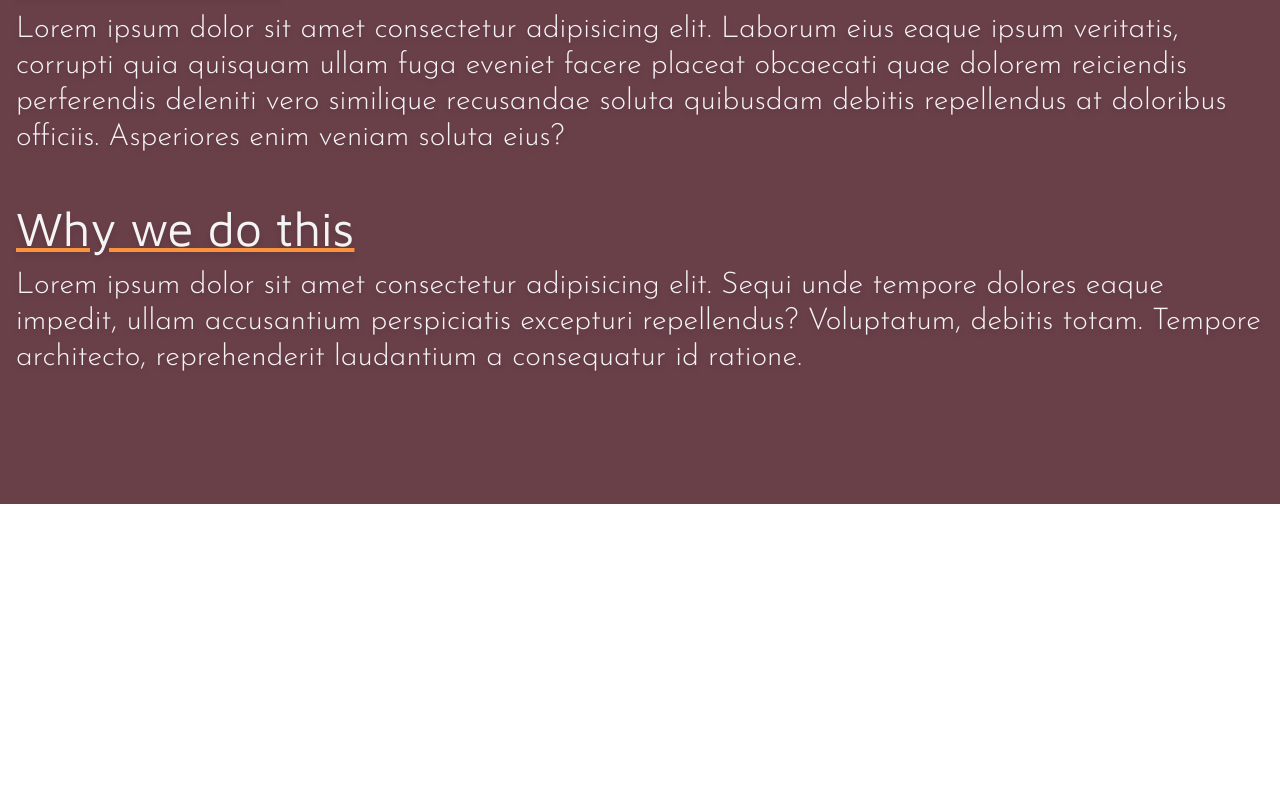
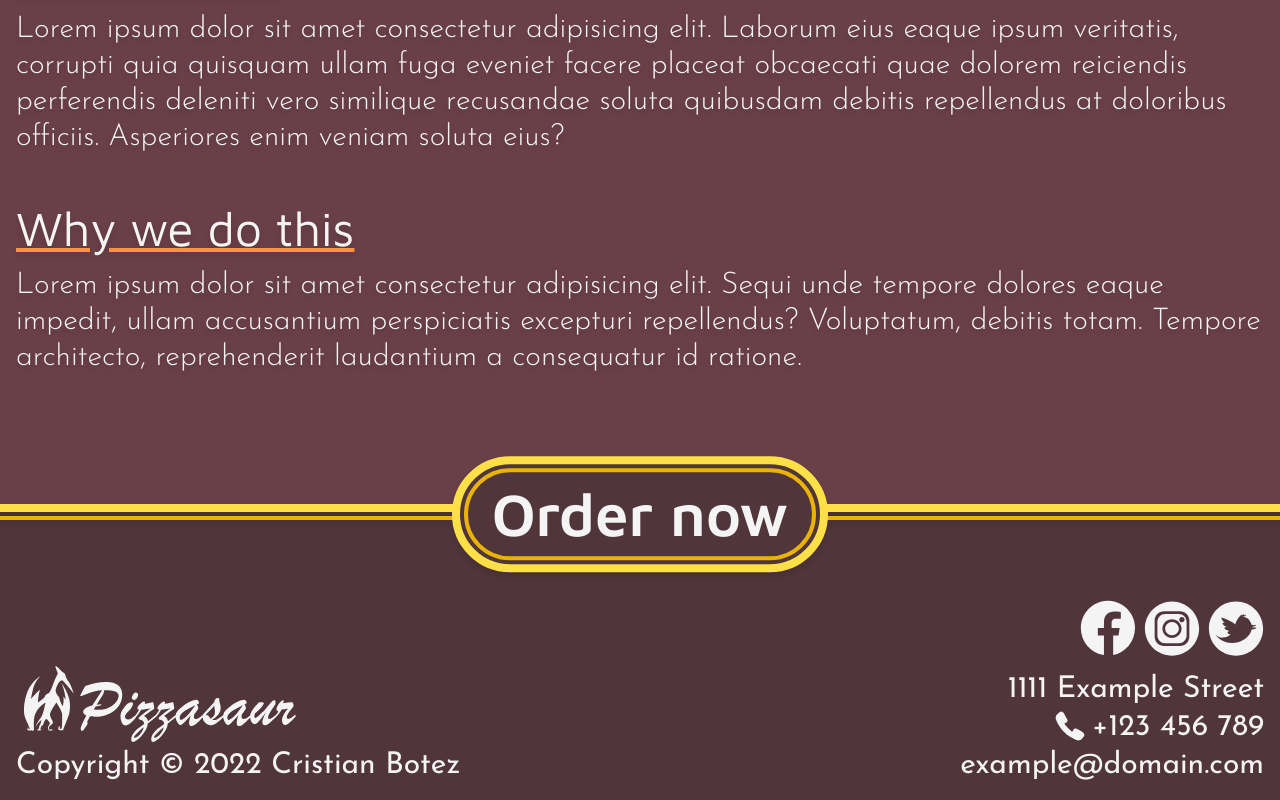
Before and after one commit to CryingEnder/pizzasaur, a React (Vite) app: page / in a window 1280 px wide. Shown: the part 1290-2090 px from the top of the page. Before the commit the page ends 1794 px from the top, so only its background shows below. Built offline with nearby package versions, Linux system fonts and the light colour scheme.

Commit message:
Build the Footer component

```diff
--- a/src/App.jsx
+++ b/src/App.jsx
@@ -2,6 +2,7 @@ import React, { Fragment } from "react";
 import Navbar from "./components/Navbar";
 import Hero from "./components/Hero";
 import AboutUs from "./components/AboutUs";
+import Footer from "./components/Footer";
 
 function App(props) {
   return (
@@ -9,6 +10,7 @@ function App(props) {
       <Navbar />
       <Hero />
       <AboutUs />
+      <Footer />
     </Fragment>
   );
 }
--- /dev/null
+++ b/src/components/Footer.jsx
@@ -0,0 +1,49 @@
+import React from "react";
+import Container from "./common/Container";
+import { logo } from "../utils/images";
+import { Facebook, Instagram, Twitter, Phone } from "./common/Icons";
+
+function Footer(props) {
+  return (
+    <div className="w-full relative h-2 text-zinc-100">
+      <div className="w-full text-center drop-shadow-md absolute top-0">
+        <div className="bg-yellow-300 h-1 tablet:h-2 mb-0.5 tablet:mb-1"></div>
+        <div className="bg-yellow-500 h-1"></div>
+        <div className="-translate-y-[55%] absolute left-0 right-0 mx-auto w-fit p-0.5 tablet:p-1 font-heading font-semibold cursor-pointer transition-colors bg-red-darker hover:bg-red-darkest border-solid border-4 tablet:border-8 border-yellow-300 rounded-full">
+          <h2 className="text-3xl tablet-small:text-4xl laptop:text-5xl desktop:text-6xl border-solid border-4 border-yellow-500 px-6 py-2 tablet:py-3 rounded-full">
+            Order now
+          </h2>
+        </div>
+      </div>
+      <Container
+        tag="footer"
+        stylesOut={"bg-red-darker"}
+        stylesIn={
+          "p-4 flex flex-col justify-center items-center laptop:items-end text-lg tablet:text-xl laptop:text-2xl desktop:text-3xl pt-20 tablet:pt-24 laptop:flex-row laptop:justify-between"
+        }
+      >
+        <div className="flex flex-col justify-center items-center text-center space-y-2 mb-8 laptop:items-end laptop:text-right laptop:space-y-0 laptop:mb-0 laptop:order-1">
+          <div className="laptop:order-1">
+            <p>1111 Example Street</p>
+            <p className="flex flex-row items-center justify-center laptop:justify-end space-x-1">
+              <Phone className=" mb-1 fill-current w-6 tablet:w-7 laptop:w-8 desktop:w-9" />
+              <span>+123 456 789</span>
+            </p>
+            <p>example@domain.com</p>
+          </div>
+          <div className="flex flex-row justify-center items-center space-x-2 laptop:pb-4">
+            <Facebook className="w-10 tablet:w-12 laptop:w-14 transition-colors fill-current hover:text-zinc-300 cursor-pointer" />
+            <Instagram className="w-10 tablet:w-12 laptop:w-14 transition-colors fill-current hover:text-zinc-300 cursor-pointer" />
+            <Twitter className="w-10 tablet:w-12 laptop:w-14 transition-colors fill-current hover:text-zinc-300 cursor-pointer" />
+          </div>
+        </div>
+        <div className="flex flex-col justify-center items-center laptop:items-start">
+          <img src={logo} className="w-56 laptop:w-72" alt="Pizzasaur logo" />
+          <p>Copyright &copy; 2022 Cristian Botez</p>
+        </div>
+      </Container>
+    </div>
+  );
+}
+
+export default Footer;
--- a/src/components/common/Icons.jsx
+++ b/src/components/common/Icons.jsx
@@ -28,4 +28,61 @@ function MenuButton({ ...props }) {
   );
 }
 
-export { CartIcon, Cross, MenuButton };
+function Facebook({ ...props }) {
+  return (
+    <svg {...props} xmlns="http://www.w3.org/2000/svg" viewBox="0 0 512 512">
+      <path
+        d="M255.2,7.8c46.2,0.5,87.8,11.9,125.1,34c36.8,21.7,67.4,52.5,88.9,89.4c22,37.5,33.3,79.4,33.8,125.8
+  c-1.3,63.5-21.3,117.8-60.1,162.8c-38.8,45-88.4,72.8-139.8,83.5V325.2h48.6l11-70H289v-45.8c-0.4-9.5,2.6-18.8,8.5-26.3
+  c5.9-7.5,16.2-11.4,31.1-11.8H373v-61.3c-0.6-0.2-6.7-1-18.1-2.4c-13-1.5-26.1-2.3-39.2-2.4c-29.6,0.1-53,8.5-70.3,25.1
+  c-17.2,16.6-26,40.5-26.4,71.9v53.2h-56v70h56v178.1c-63.1-10.7-112.8-38.5-151.5-83.5S8.7,320.6,7.4,257.1
+  c0.5-46.4,11.8-88.4,33.8-125.8c21.5-36.9,52.1-67.7,88.9-89.4C167.3,19.6,209,8.3,255.2,7.8L255.2,7.8z"
+      />
+    </svg>
+  );
+}
+function Instagram({ ...props }) {
+  return (
+    <svg {...props} xmlns="http://www.w3.org/2000/svg" viewBox="0 0 512 512">
+      <path
+        d="M256,200c34.6,0,62.7,27.6,62.7,61.7c0,34.1-28.1,61.7-62.7,61.7s-62.7-27.6-62.7-61.7
+	C193.3,227.6,221.4,200,256,200z M256,175.3c-48.5,0-87.8,38.7-87.8,86.4c0,47.7,39.3,86.4,87.8,86.4s87.8-38.7,87.8-86.4
+	C343.8,214,304.5,175.3,256,175.3L256,175.3z M346.5,154.6c-13.6,0.2-24.5,11.4-24.3,25.1c0.2,13.6,11.4,24.5,25.1,24.3
+	c13.5-0.2,24.3-11.2,24.3-24.7C371.4,165.5,360.2,154.5,346.5,154.6z M194.7,127.7h122.5c39.9,0,72.2,31.8,72.2,71v126
+	c0,39.2-32.3,71-72.2,71H194.7c-39.9,0-72.2-31.8-72.2-71v-126C122.6,159.5,154.9,127.7,194.7,127.7z M183.2,103.1
+	c-47.4,0-85.8,37.8-85.8,84.4v148.3c0,46.6,38.4,84.4,85.8,84.4h145.6c47.4,0,85.8-37.8,85.8-84.4V187.6c0-46.6-38.4-84.4-85.8-84.4
+	L183.2,103.1z M256,13.9c136.9,0,247.8,110.9,247.8,247.8c0,136.9-110.9,247.8-247.8,247.8S8.2,398.6,8.2,261.7
+	C8.2,124.9,119.1,13.9,256,13.9L256,13.9z"
+      />
+    </svg>
+  );
+}
+
+function Twitter({ ...props }) {
+  return (
+    <svg {...props} xmlns="http://www.w3.org/2000/svg" viewBox="0 0 512 512">
+      <path
+        d="M256,13.9C118.3,13.9,8.2,124.1,8.2,261.7c0,137.7,110.1,247.8,247.8,247.8s247.8-110.1,247.8-247.8
+	C503.8,124.1,393.7,13.9,256,13.9L256,13.9z M444.1,250.3c-9.2,13.8-25.2,18.4-45.9,18.4c-2.3,16.1-9.2,32.1-22.9,50.5
+	c-27.5,32.1-59.7,55.1-98.7,66.5h-2.3c-39,9.2-80.3,9.2-121.6-4.6c-34.4-11.5-62-34.4-84.9-64.2c22.9,18.4,41.3,25.2,59.7,27.5V342
+	c32.1,2.3,57.4-6.9,78-27.5v-2.3c-11.5,2.3-20.6-2.3-25.2-9.2c-2.3-6.9,0-11.5,4.6-13.8c1.8-4.1,5.1-7.4,9.2-9.2
+	c-20.6,2.3-36.7-6.9-45.9-22.9c6.9-6.9,16.1-9.2,25.2-9.2c-25.2-6.9-39-20.7-41.3-39c6.9,0,13.8-2.3,20.6-2.3
+	c-18.4-11.5-29.8-27.5-29.8-45.9c19.1,4.9,37.5,11.8,55.1,20.7c16.1,6.9,32.1,13.8,43.6,22.9c11.5,4.6,18.4,11.5,27.5,20.7v-2.3
+	c6.9-18.4,13.8-36.7,27.5-55.1c4.6-6.9,9.2-16.1,18.4-22.9c2.3-4.6,6.9-6.9,11.5-11.5c2.3,2.3,0,4.6-4.6,11.5
+	c11.5-9.2,20.6-13.8,29.8-13.8c2.3,2.3-2.3,6.9-11.5,11.5c6.9-2.3,16.1-4.6,25.2-4.6c2.3,0,4.6,2.3,2.3,4.6
+	c-2.3,4.6-11.5,9.2-29.8,11.5v2.3c18.4,0,36.7,4.6,50.5,18.4c14.6,14.5,24.9,32.8,29.8,52.8c13.8,4.6,27.5,4.6,43.6,0
+	c-4.6,11.5-16.1,16.1-39,18.4v2.3C423.5,252.6,437.3,252.6,444.1,250.3L444.1,250.3z"
+      />
+    </svg>
+  );
+}
+
+function Phone({ ...props }) {
+  return (
+    <svg {...props} xmlns="http://www.w3.org/2000/svg" viewBox="0 0 60 60">
+      <path d="m53.8110352 43.7785034c-.2999878-1.4299927-1.2399902-2.7099609-2.5900269-3.5099487-2.5-1.4700317-5.0899658-2.8900146-7.5899658-4.2600098l-1.710022-.9400024c-2.1799927-1.1900024-3.6699829-.9700317-4.539978-.5700073-.8300171.3800049-1.9199829 1.289978-2.3900146 3.4799805-.0100098.0300293-.0200195.0700073-.0200195.1099854-.1499634.5700073-.5700073.8000488-.8099976.8900146-.5499878.1900024-1.1999512.0599976-1.7399902-.3599854-4.1699829-3.2800293-7.7799683-6.8800049-11.039978-10.9899902-.4199829-.5200195-.5499878-1.1600342-.3500366-1.710022.0900269-.25.3400269-.7000122 1.0400391-.8499756.0299683-.0100098.0700073-.0100098.0999756-.0200195 2.2200317-.4899902 3.1000366-1.6300049 3.460022-2.5.3900146-.9799805.5199585-2.6599731-1.0900269-5.0800171-1.2099609-1.8099976-2.2199707-3.789978-3.2000122-5.7099609-.4499512-.8699951-.8899536-1.7399902-1.3499756-2.6000366-.9199831-1.7000123-2.1500246-2.7600099-3.549988-3.0700074-1.2700195-.2699585-2.6099854.0900269-3.8800049 1.0500488-1.2600097.9599609-2.5900268 2.0199585-3.8499755 3.2399902-2.710022 2.6400146-3.3300171 5.9799805-1.7900391 9.6499634 6.5300293 15.6300049 17.7800293 26.8000488 33.4500122 33.210022 1.2199707.5100098 2.4199829.7600098 3.5599976.7600098 2.0599976 0 3.9500122-.8200073 5.5900269-2.4400024 1.3299561-1.3099976 2.5-2.8200073 3.5-4.1500244.7699584-1.0499879 1.0499877-2.3399659.789978-3.630005z" />
+    </svg>
+  );
+}
+
+export { CartIcon, Cross, MenuButton, Facebook, Instagram, Twitter, Phone };
```
